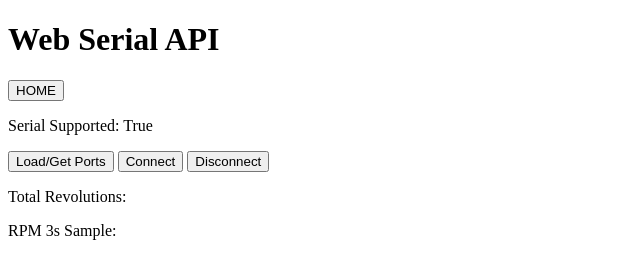
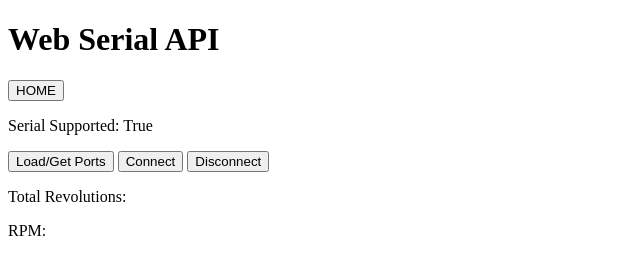
Before and after one commit to winnxl/CadenceTracker, an Electron app: page Visualizer/src/session/session.html in a window 800 px wide. Shown: the full height of the page, 0-640 px from the left. Drawn offline with Linux system fonts and the light colour scheme; no server answers.

Commit message:
Update session.html

```diff
--- a/Visualizer/src/session/session.html
+++ b/Visualizer/src/session/session.html
@@ -19,7 +19,7 @@
   <div id="serial-out"></div>
 
   <p>Total Revolutions:<span id="revolutions"></span></p>
-  <p>RPM 3s Sample:<span id="rpm3s"></span></p>
+  <p>RPM:<span id="rpm"></span></p>
   <section>
   <canvas id="canvas_chart" width="400" height="400"></canvas>
 
```
